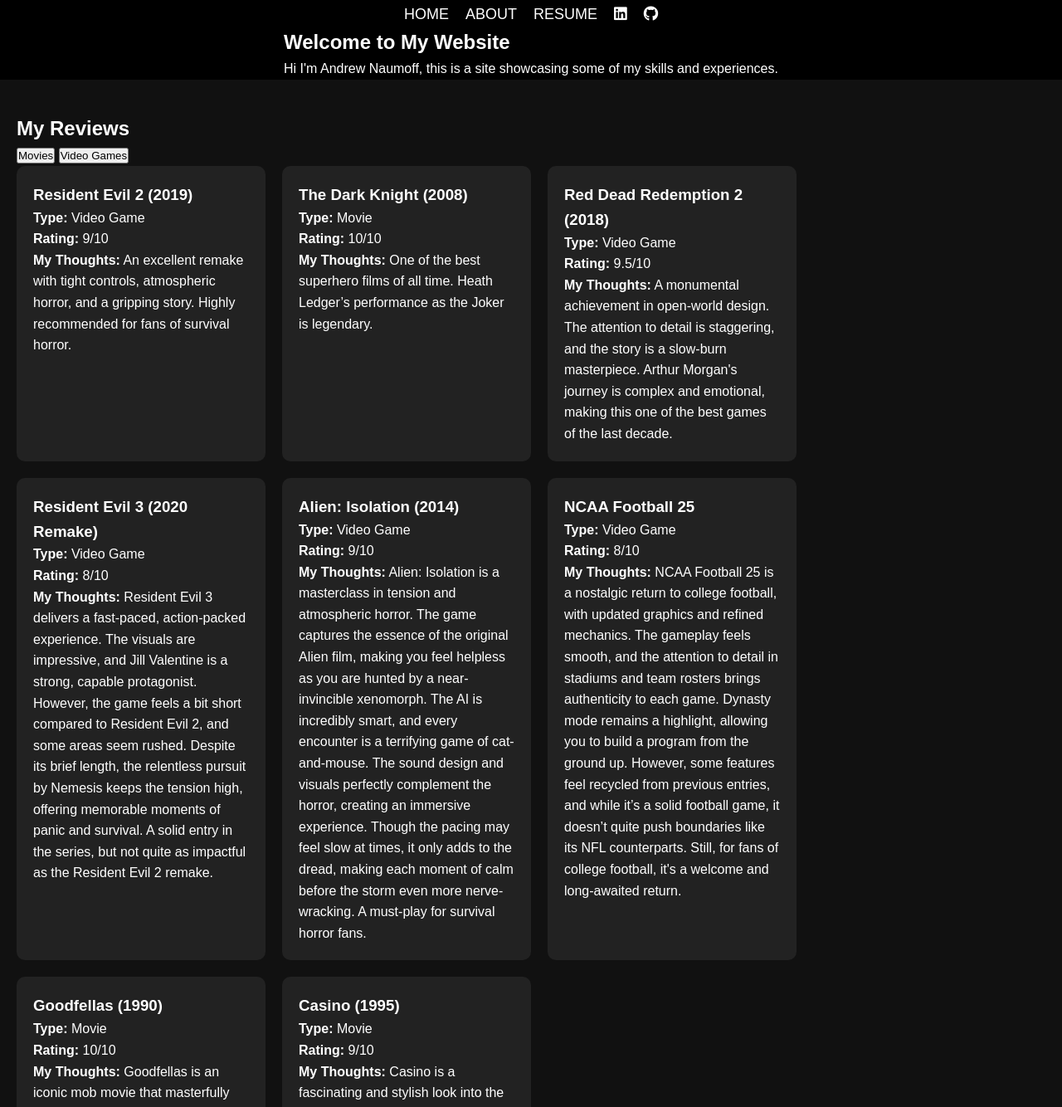
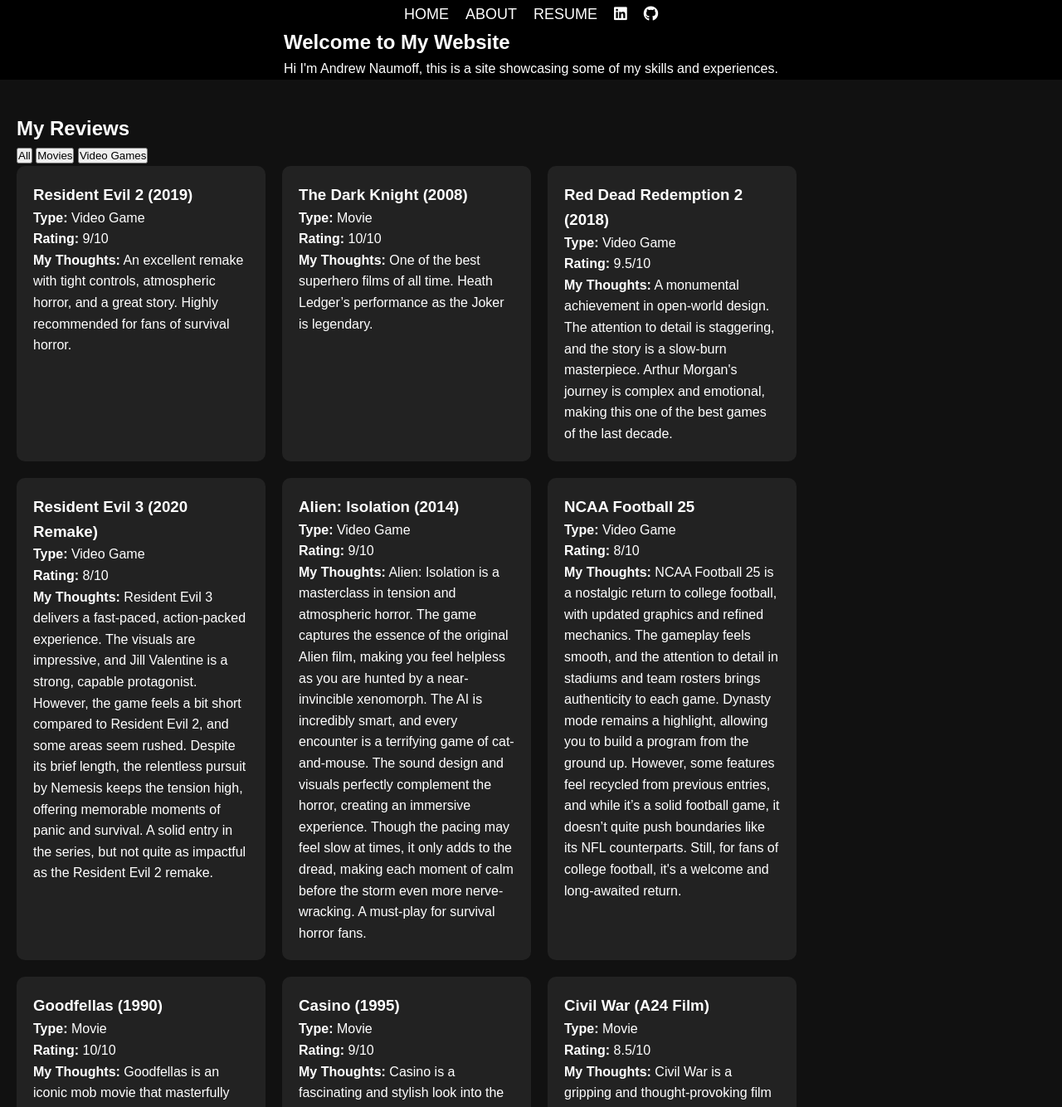
Before and after one commit to Andrew-Naumoff/personal_site, a website: page public/index.html in a window 1280 px wide. Shown: the part 77-1411 px from the top of the page at 83% size. Drawn offline with Linux system fonts and the light colour scheme.

Commit message:
reviews added

```diff
--- a/public/index.html
+++ b/public/index.html
@@ -19,6 +19,7 @@
 <section id="reviews">
     <h2>My Reviews</h2>
     <div class="filter">
+        <button onclick="filterReviews('all')">All</button>
         <button onclick="filterReviews('movie')">Movies</button>
         <button onclick="filterReviews('game')">Video Games</button>
     </div>
@@ -27,7 +28,7 @@
             <h3>Resident Evil 2 (2019)</h3>
             <p><strong>Type:</strong> Video Game</p>
             <p><strong>Rating:</strong> 9/10</p>
-            <p><strong>My Thoughts:</strong> An excellent remake with tight controls, atmospheric horror, and a gripping story. Highly recommended for fans of survival horror.</p>
+            <p><strong>My Thoughts:</strong> An excellent remake with tight controls, atmospheric horror, and a great story. Highly recommended for fans of survival horror.</p>
         </div>
         <div class="review-item" data-type="movie">
             <h3>The Dark Knight (2008)</h3>
@@ -71,6 +72,12 @@
             <p><strong>Rating:</strong> 9/10</p>
             <p><strong>My Thoughts:</strong> Casino is a fascinating and stylish look into the world of Las Vegas casinos and organized crime. Once again, Martin Scorsese delivers a masterful narrative, with De Niro and Pesci delivering standout performances. Sharon Stone steals the show as Ginger, bringing an emotional depth to the story. While it shares thematic elements with Goodfellas, Casino feels more expansive and methodical in its pacing. The attention to detail in the lavish Vegas setting is impeccable. Though not as tight as Goodfellas, it’s still a captivating and brutal story of power and downfall.</p>
         </div>
+        <div class="review-item" data-type="movie">
+            <h3>Civil War (A24 Film)</h3>
+            <p><strong>Type:</strong> Movie</p>
+            <p><strong>Rating:</strong> 8.5/10</p>
+            <p><strong>My Thoughts:</strong> Civil War is a gripping and thought-provoking film that showcases A24's trademark blend of atmospheric storytelling and complex characters. The narrative explores the psychological and societal impacts of conflict, with a focus on the human cost of war. The performances are powerful, with the lead delivering a haunting portrayal of a journalist grappling with moral ambiguity. The cinematography is stunning, using stark visuals to enhance the film's tense and unsettling mood. While the pacing may be slow for some, it allows the story to unfold with a measured intensity that lingers long after the credits roll. A compelling watch for those who appreciate nuanced and introspective cinema.</p>
+    </div>
     </div>
 </section>
 
```
